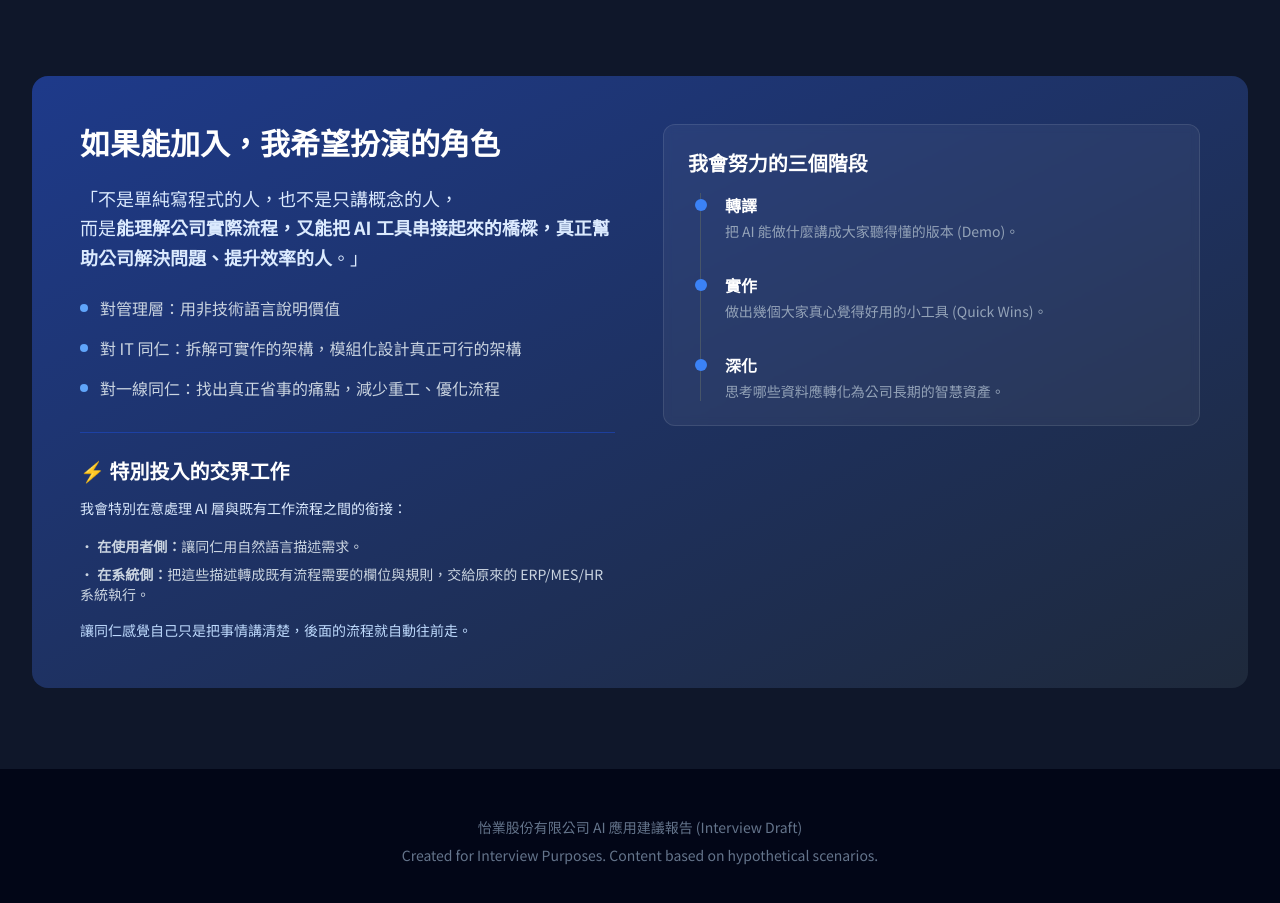
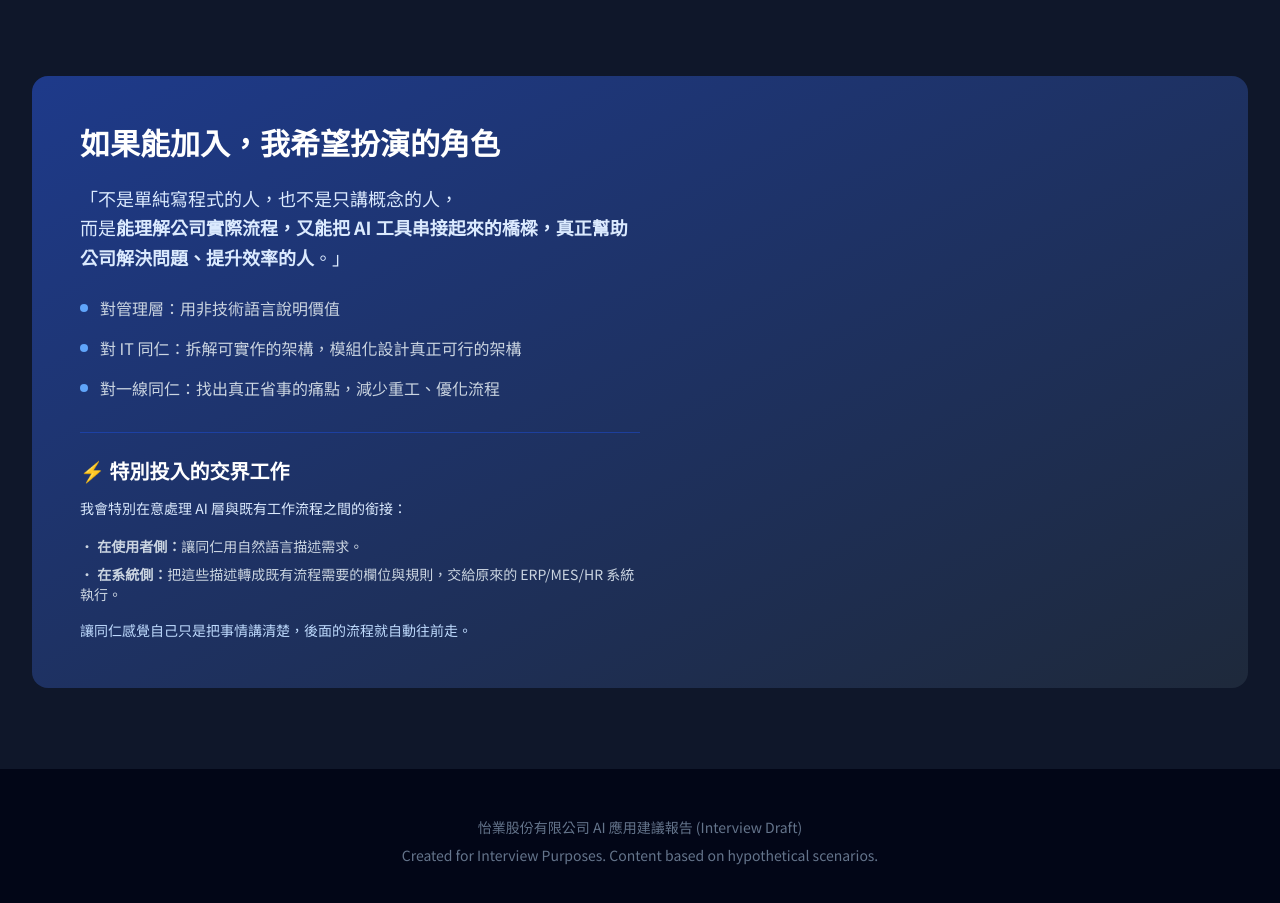
Before and after one commit to xuancheng307/peripower, a plain HTML site: page index.html in a window 1280 px wide. Shown: the part 5120-6023 px from the top of the page. Drawn offline with nearby package versions, Linux system fonts and the light colour scheme.

Commit message:
Update index.html

```diff
--- a/index.html
+++ b/index.html
@@ -532,24 +532,7 @@
 
                     </div>
 
-                    <div class="md:w-1/2 bg-white/5 rounded-xl p-6 backdrop-blur-sm border border-white/10">
-                        <h3 class="text-xl font-bold text-white mb-4">我會努力的三個階段</h3>
-                        <ol class="relative border-l border-slate-600 ml-3 space-y-8">
-                            <li class="pl-6 relative">
-                                <span class="absolute -left-1.5 top-1.5 w-3 h-3 bg-blue-500 rounded-full"></span>
-                                <h4 class="font-bold text-white">轉譯</h4>
-                                <p class="text-sm text-slate-400 mt-1">把 AI 能做什麼講成大家聽得懂的版本 (Demo)。</p>
-                            </li>
-                            <li class="pl-6 relative">
-                                <span class="absolute -left-1.5 top-1.5 w-3 h-3 bg-blue-500 rounded-full"></span>
-                                <h4 class="font-bold text-white">實作</h4>
-                                <p class="text-sm text-slate-400 mt-1">做出幾個大家真心覺得好用的小工具 (Quick Wins)。</p>
-                            </li>
-                            <li class="pl-6 relative">
-                                <span class="absolute -left-1.5 top-1.5 w-3 h-3 bg-blue-500 rounded-full"></span>
-                                <h4 class="font-bold text-white">深化</h4>
-                                <p class="text-sm text-slate-400 mt-1">思考哪些資料應轉化為公司長期的智慧資產。</p>
-                            </li>
+
                         </ol>
                     </div>
                 </div>
```
